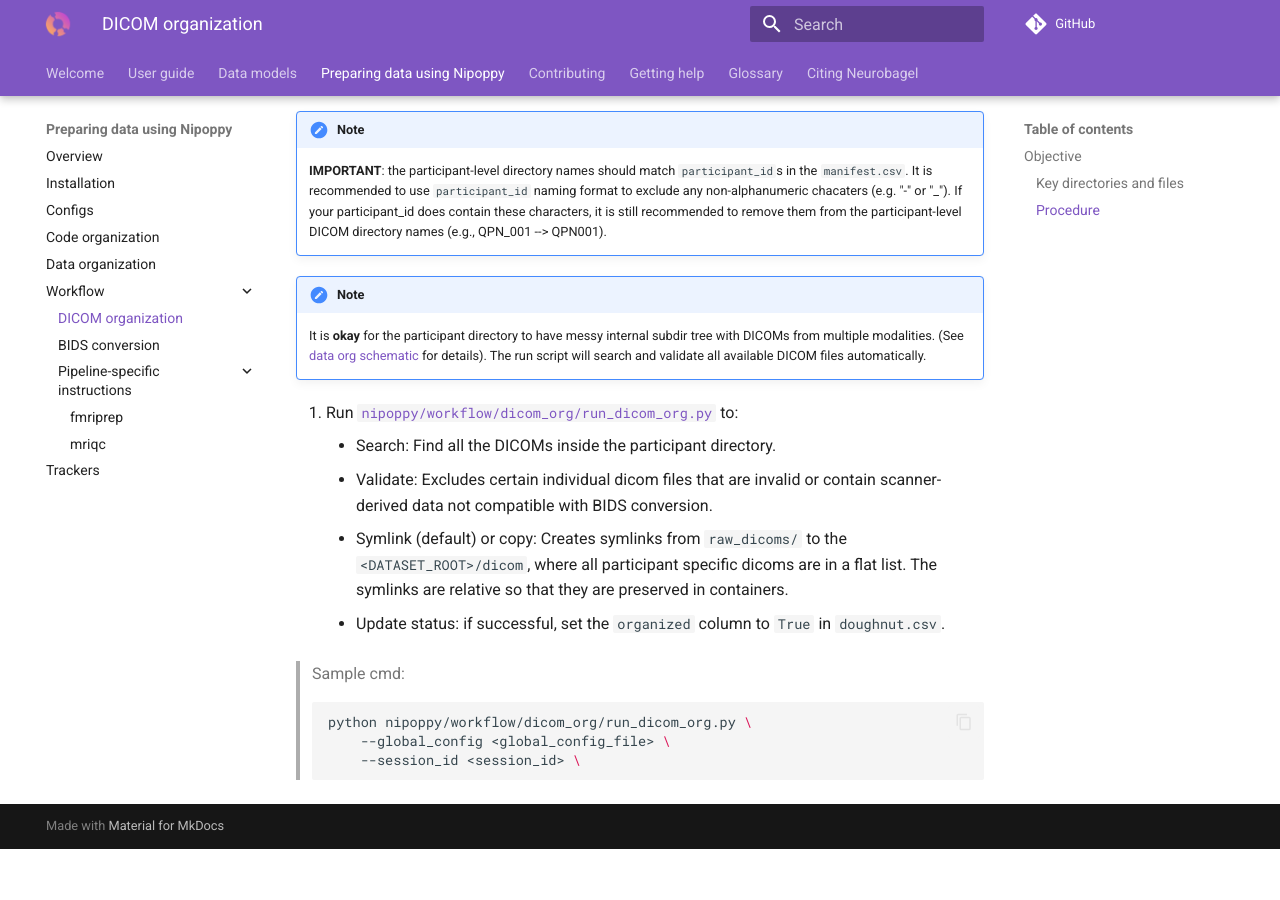
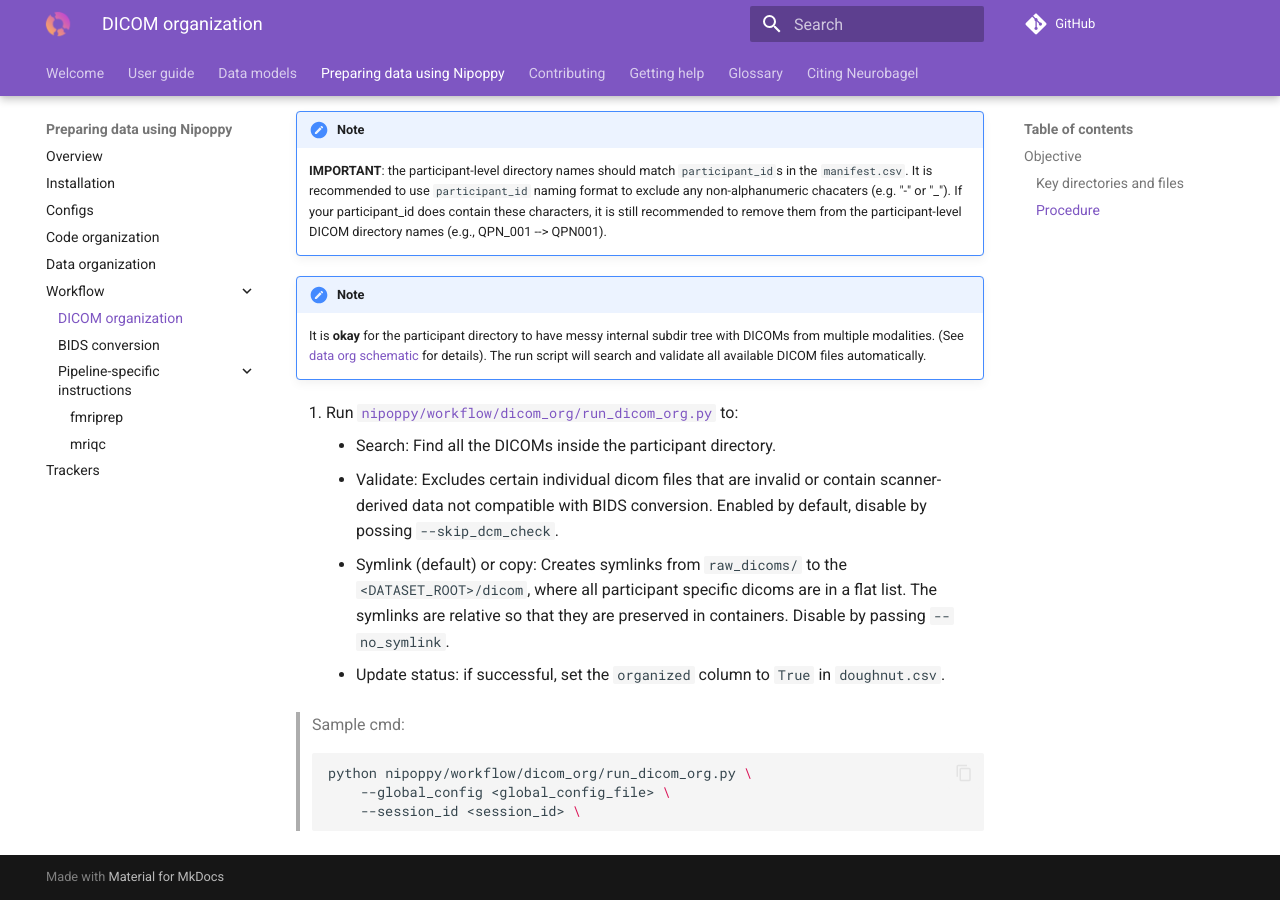
Before and after one commit to neurobagel/documentation, an MkDocs documentation site: the page built from docs/nipoppy/workflow/dicom_org.md, in a window 1280 px wide and 900 px high, scrolled down 1660 px. Built offline with MkDocs 1.6.1 and Material for MkDocs 9.7.7, drawn with Linux system fonts in a browser that asks for light colours; comment, search, counter and statistics services are not loaded; before the commit the page ends 2509 px from its top, so only the background shows below that.

Commit message:
add notes about `run_dicom_org.py` optional parameters

```diff
--- a/docs/nipoppy/workflow/dicom_org.md
+++ b/docs/nipoppy/workflow/dicom_org.md
@@ -47,8 +47,8 @@
 
 4. Run [`nipoppy/workflow/dicom_org/run_dicom_org.py`](https://github.com/neurodatascience/nipoppy/blob/main/nipoppy/workflow/dicom_org/run_dicom_org.py) to:
     - Search: Find all the DICOMs inside the participant directory.
-    - Validate: Excludes certain individual dicom files that are invalid or contain scanner-derived data not compatible with BIDS conversion.
-    - Symlink (default) or copy: Creates symlinks from `raw_dicoms/` to the `<DATASET_ROOT>/dicom`, where all participant specific dicoms are in a flat list. The symlinks are relative so that they are preserved in containers.
+    - Validate: Excludes certain individual dicom files that are invalid or contain scanner-derived data not compatible with BIDS conversion. Enabled by default, disable by possing `--skip_dcm_check`.
+    - Symlink (default) or copy: Creates symlinks from `raw_dicoms/` to the `<DATASET_ROOT>/dicom`, where all participant specific dicoms are in a flat list. The symlinks are relative so that they are preserved in containers. Disable by passing `--no_symlink`.
     - Update status: if successful, set the `organized` column to `True` in `doughnut.csv`.
 
 > Sample cmd:
```
